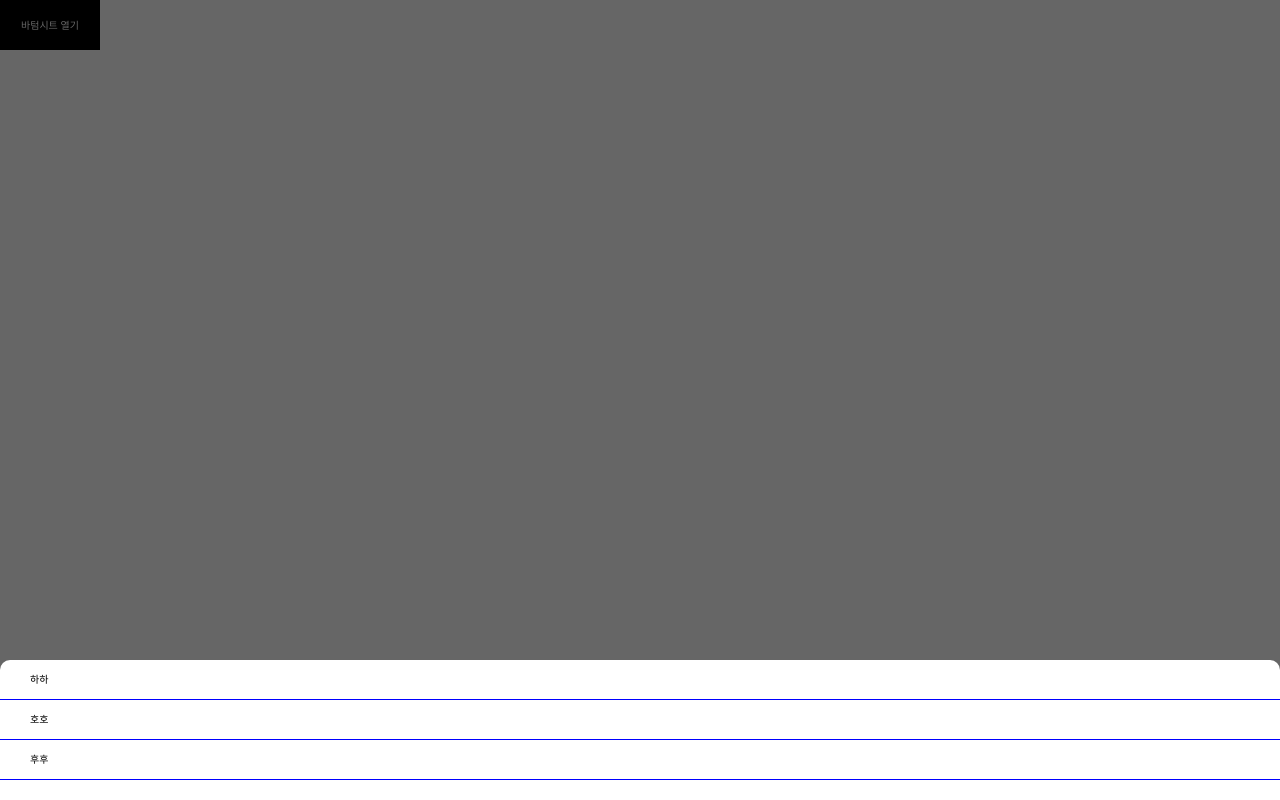
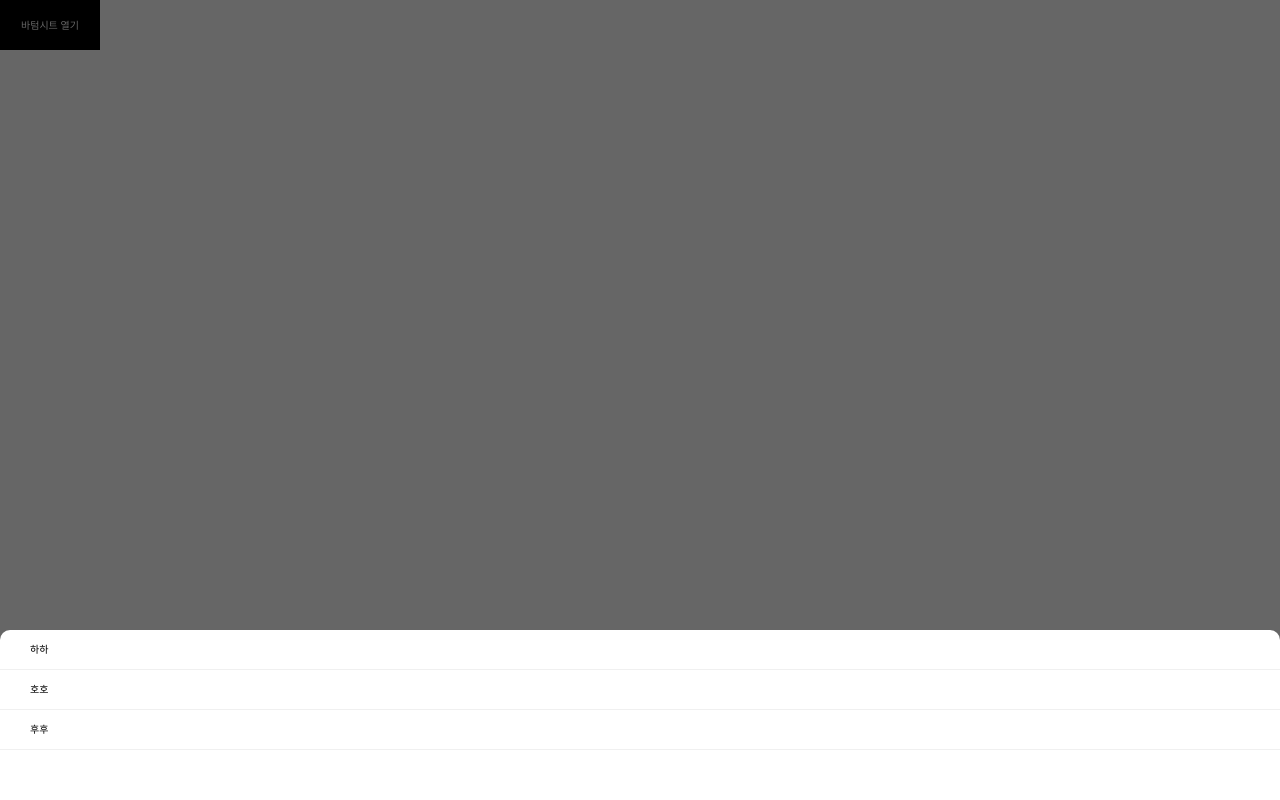
Before and after one commit to depromeet/pingpong-client, a Next.js app: page /playground in a window 1280 px wide. Both pictures are taken after a click on the button "바텀시트 열기". Built offline with nearby package versions, Linux system fonts and the light colour scheme; a web font is replaced by a local one.

Commit message:
:art: redesign: Change bottomsheet border, margin

```diff
--- a/src/components/common/BottomSheetOptions.tsx
+++ b/src/components/common/BottomSheetOptions.tsx
@@ -18,10 +18,10 @@ const BottomSheetOptions = ({ list }: { list: Option[] }) => {
 export default BottomSheetOptions;
 
 const OptionList = styled.ul`
-  margin-bottom: 2rem;
+  margin-bottom: 5rem;
 `;
 
 const OptionItem = styled.li`
   padding: 1.2rem 3rem;
-  border-bottom: 0.1rem solid blue;
+  border-bottom: 0.1rem solid #f0f0f0;
 `;
```
